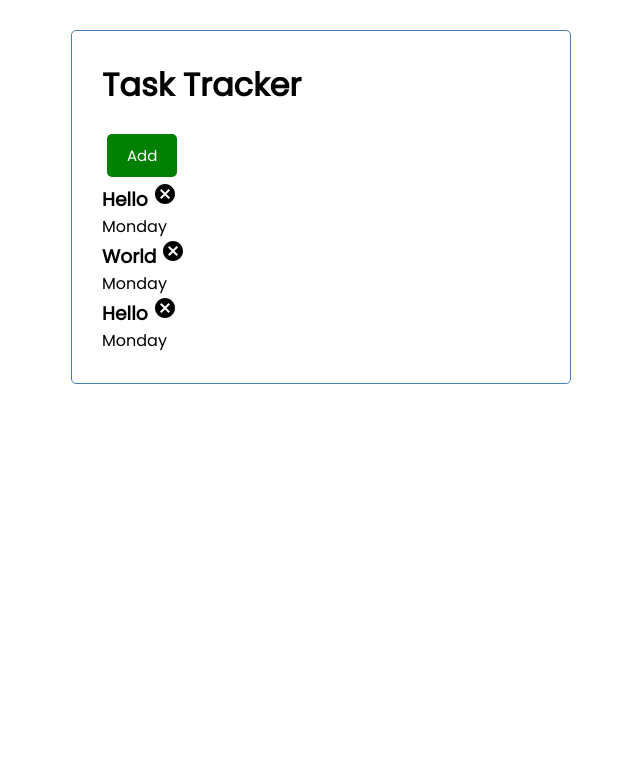
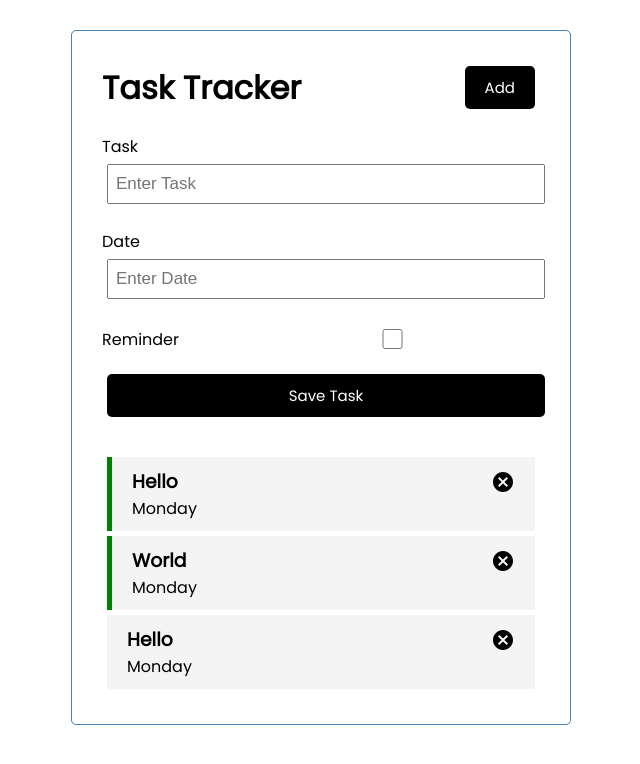
Before and after one commit to ssrbazpur/Todo-App-React, a React (Create React App) app: page / in a window 1280 px wide. Both pictures are taken after a click on the button "Add". Shown: the top 764 px of the page, without its empty margins (319-959 px from the left). Built offline with nearby package versions, Linux system fonts and the light colour scheme.

Commit message:
:tada: AddTask  Components

```diff
--- a/src/App.js
+++ b/src/App.js
@@ -2,8 +2,10 @@
 import Button from "./components/Button";
 import Tasks from "./components/Tasks";
 import { useState } from "react";
+import AddTask from "./components/AddTask";
 
 function App() {
+  const [showAddTask, setShowAddTask] = useState(false);
   const [tasks, setTasks] = useState([
     {
       id: 1,
@@ -26,6 +28,14 @@
     },
   ]);
 
+  //Add Task
+  const addTask = (task) => {
+    const id = Math.floor(Math.random() * 10000) + 1;
+    const newTask = { id, ...task };
+    setTasks([...tasks, newTask]);
+
+    console.log(task);
+  };
   const deleteTask = (id) => {
     setTasks(
       tasks.filter((task) => {
@@ -34,13 +44,30 @@
     );
   };
 
+  const toggleReminder = (id) => {
+    console.log(id);
+
+    setTasks(
+      tasks.map((task) =>
+        task.id === id ? { ...task, reminder: !task.reminder } : task
+      )
+    );
+  };
+
   return (
     <div className="container">
-      <Header title="Task Tracker"></Header>
-      <Button color="green" text="Add"></Button>
+      <Header
+        title="Task Tracker"
+        onAdd={() => setShowAddTask(!showAddTask)}
+      ></Header>
+      {showAddTask && <AddTask onAdd={addTask}></AddTask>}
 
       {tasks.length > 0 ? (
-        <Tasks tasks={tasks} onDelete={deleteTask}></Tasks>
+        <Tasks
+          tasks={tasks}
+          onDelete={deleteTask}
+          onToggle={toggleReminder}
+        ></Tasks>
       ) : (
         "No Tasks Added "
       )}
--- /dev/null
+++ b/src/components/AddTask.js
@@ -0,0 +1,53 @@
+import { useState } from "react";
+
+const AddTask = ({ onAdd }) => {
+  const [text, setText] = useState("");
+  const [date, setDate] = useState("");
+  const [reminder, setReminder] = useState(false);
+
+  const onSubmit = (e) => {
+    e.preventDefault();
+    if (!text) {
+      alert("Please add text");
+      return;
+    }
+    onAdd({ text, date, reminder });
+    setDate("");
+    setText("");
+    setReminder("");
+  };
+  return (
+    <form className="add-form" onSubmit={onSubmit}>
+      <div className="form-control">
+        <label>Task</label>
+        <input
+          type="text"
+          placeholder="Enter Task"
+          value={text}
+          onChange={(e) => setText(e.target.value)}
+        ></input>
+      </div>
+      <div className="form-control">
+        <label>Date</label>
+        <input
+          type="text"
+          placeholder="Enter Date"
+          value={date}
+          onChange={(e) => setDate(e.target.value)}
+        ></input>
+      </div>
+      <div className="form-control form-control-check">
+        <label>Reminder</label>
+        <input
+          type="checkbox"
+          checked={reminder}
+          value={reminder}
+          onChange={(e) => setReminder(e.currentTarget.checked)}
+        ></input>
+      </div>
+      <input type="submit" value="Save Task" className="btn btn-block"></input>
+    </form>
+  );
+};
+
+export default AddTask;
--- a/src/components/Button.js
+++ b/src/components/Button.js
@@ -1,12 +1,9 @@
-const Button = ({ text, color }) => {
+const Button = ({ text, color, onAdd }) => {
   return (
-    <button style={{ backgroundColor: color }} className="btn">
+    <button style={{ backgroundColor: color }} className="btn" onClick={onAdd}>
       {text}
     </button>
   );
 };
 
-Button.defaultProps = {
-  color: "blue",
-};
 export default Button;
--- a/src/components/Header.js
+++ b/src/components/Header.js
@@ -2,6 +2,9 @@
   return (
     <header className="header">
       <h1>{props.title}</h1>
+      <button color="green" className="btn" onClick={props.onAdd}>
+        Add
+      </button>
     </header>
   );
 };
--- a/src/components/Task.js
+++ b/src/components/Task.js
@@ -1,8 +1,11 @@
 import CancelIcon from "@material-ui/icons/Cancel";
 
-const Task = ({ task, onDelete }) => {
+const Task = ({ task, onDelete, onToggle }) => {
   return (
-    <div>
+    <div
+      className={`task ${task.reminder ? "reminder" : ""}`}
+      onDoubleClick={() => onToggle(task.id)}
+    >
       <h3>
         {task.text} <CancelIcon onClick={() => onDelete(task.id)}></CancelIcon>
       </h3>
--- a/src/components/Tasks.js
+++ b/src/components/Tasks.js
@@ -1,10 +1,17 @@
 import Task from "./Task";
 
-const Tasks = ({ tasks, onDelete }) => {
+const Tasks = ({ tasks, onDelete, onToggle }) => {
   return (
     <>
       {tasks.map((task) => {
-        return <Task key={task.id} task={task} onDelete={onDelete}></Task>;
+        return (
+          <Task
+            key={task.id}
+            task={task}
+            onDelete={onDelete}
+            onToggle={onToggle}
+          ></Task>
+        );
       })}
     </>
   );
```
